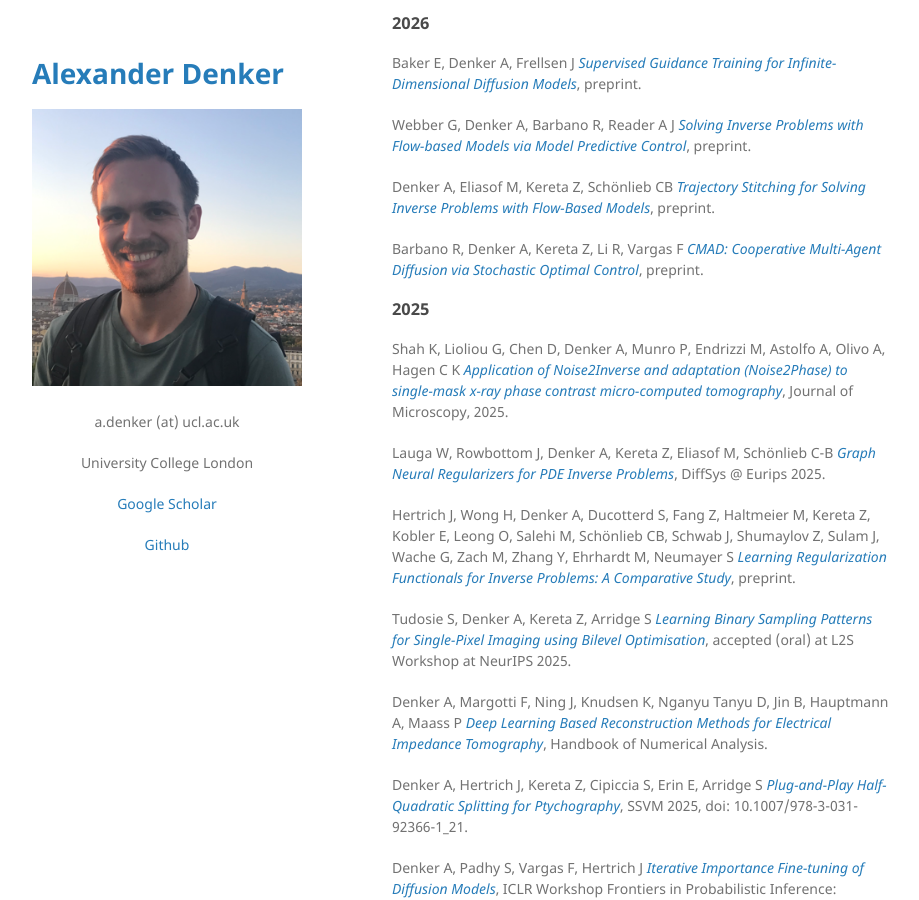
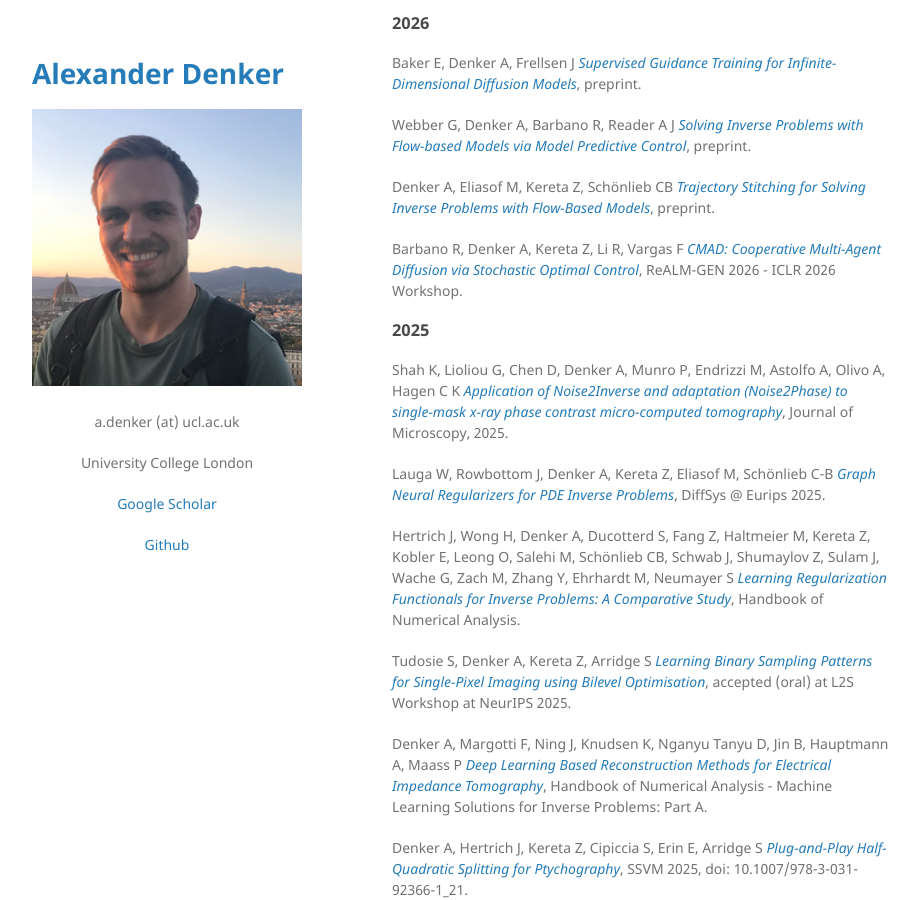
Before and after one commit to alexdenker/alexdenker.github.io, a Jekyll site: the page built from index.md, in a window 1280 px wide and 900 px high, scrolled down 276 px. Shown: the whole window, without its empty margins (178-1097 px from the left). Built offline with Jekyll 4.4.1, drawn with Linux system fonts in a browser that asks for light colours; the repository's description, which GitHub fills in, is left out; our own code applies the rules of GitHub Pages for plain Markdown files.

Commit message:
add new papers

```diff
--- a/index.md
+++ b/index.md
@@ -17,7 +17,7 @@ Webber G, Denker A, Barbano R, Reader A J [*Solving Inverse Problems with Flow-b
 
 Denker A, Eliasof M, Kereta Z, Schönlieb CB [*Trajectory Stitching for Solving Inverse Problems with Flow-Based Models*](https://arxiv.org/abs/2602.08538), preprint.
 
-Barbano R, Denker A, Kereta Z, Li R, Vargas F [*CMAD: Cooperative Multi-Agent Diffusion via Stochastic Optimal Control*](https://arxiv.org/abs/2602.10933), preprint.
+Barbano R, Denker A, Kereta Z, Li R, Vargas F [*CMAD: Cooperative Multi-Agent Diffusion via Stochastic Optimal Control*](https://openreview.net/forum?id=XJto8p5maC), ReALM-GEN 2026 - ICLR 2026 Workshop.
 
 ### 2025
 
@@ -25,11 +25,11 @@ Shah K, Lioliou G, Chen D, Denker A, Munro P, Endrizzi M, Astolfo A, Olivo A, Ha
 
 Lauga W, Rowbottom J, Denker A, Kereta Z, Eliasof M, Schönlieb C-B [*Graph Neural Regularizers for PDE Inverse Problems*](https://arxiv.org/abs/2510.21012), DiffSys @ Eurips 2025.
 
-Hertrich J, Wong H, Denker A, Ducotterd S, Fang Z, Haltmeier M, Kereta Z, Kobler E, Leong O, Salehi M, Schönlieb CB, Schwab J, Shumaylov Z, Sulam J, Wache G, Zach M, Zhang Y, Ehrhardt M, Neumayer S [*Learning Regularization Functionals for Inverse Problems: A Comparative Study*](https://arxiv.org/abs/2510.01755), preprint.
+Hertrich J, Wong H, Denker A, Ducotterd S, Fang Z, Haltmeier M, Kereta Z, Kobler E, Leong O, Salehi M, Schönlieb CB, Schwab J, Shumaylov Z, Sulam J, Wache G, Zach M, Zhang Y, Ehrhardt M, Neumayer S [*Learning Regularization Functionals for Inverse Problems: A Comparative Study*](https://doi.org/10.1016/bs.hna.2026.04.001), Handbook of Numerical Analysis.
 
 Tudosie S, Denker A, Kereta Z, Arridge S [*Learning Binary Sampling Patterns for Single-Pixel Imaging using Bilevel Optimisation*](https://arxiv.org/abs/2508.19068), accepted (oral) at L2S Workshop at NeurIPS 2025.
 
-Denker A, Margotti F, Ning J, Knudsen K, Nganyu Tanyu D, Jin B, Hauptmann A, Maass P [*Deep Learning Based Reconstruction Methods for Electrical Impedance Tomography*](https://www.sciencedirect.com/science/article/pii/S1570865925000031), Handbook of Numerical Analysis.
+Denker A, Margotti F, Ning J, Knudsen K, Nganyu Tanyu D, Jin B, Hauptmann A, Maass P [*Deep Learning Based Reconstruction Methods for Electrical Impedance Tomography*](https://www.sciencedirect.com/science/article/pii/S1570865925000031), Handbook of Numerical Analysis - Machine Learning Solutions for Inverse Problems: Part A.
 
 Denker A, Hertrich J, Kereta Z, Cipiccia S, Erin E, Arridge S [*Plug-and-Play Half-Quadratic Splitting for Ptychography*](https://link.springer.com/chapter/10.1007/978-3-031-92366-1_21), SSVM 2025, doi: 10.1007/978-3-031-92366-1_21.
 
```
